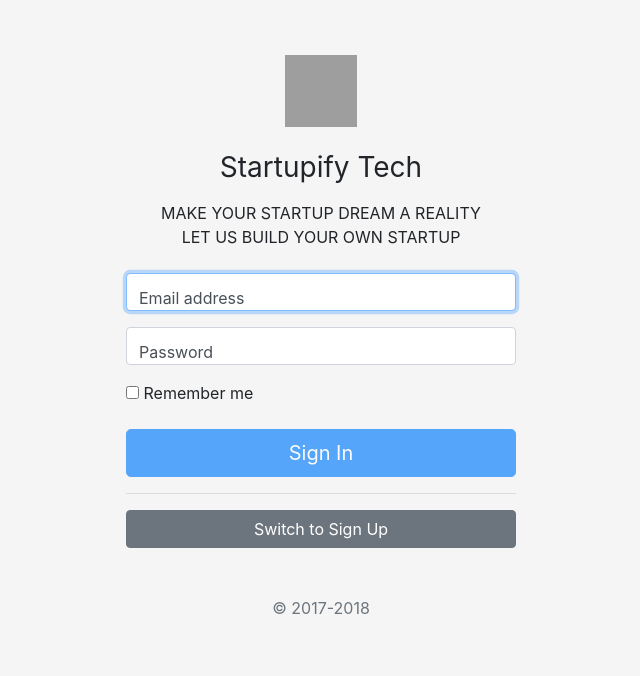
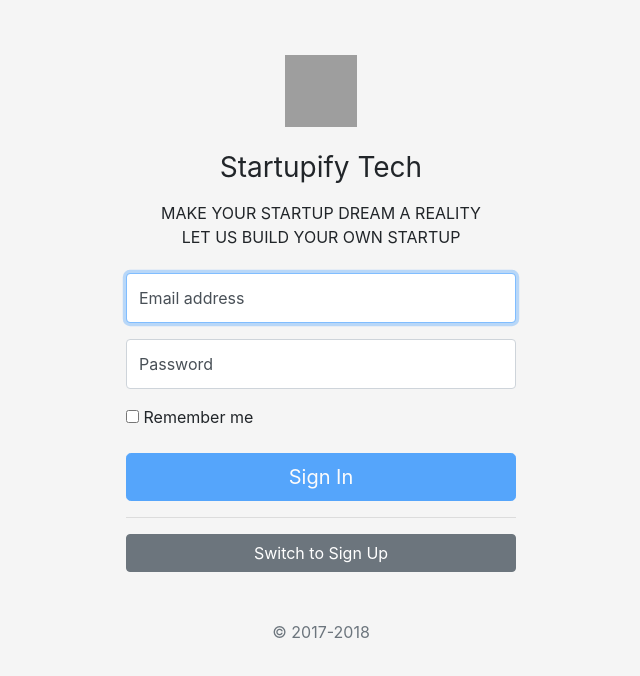
Before and after one commit to startupify-tech/angular-mini-modules, an Angular app: page / in a window 1280 px wide. Shown: the top 676 px of the page, without its empty margins (319-959 px from the left). Built offline with nearby package versions, Linux system fonts and the light colour scheme; grey boxes are pictures that could not be loaded.

Commit message:
some UI changes

```diff
--- a/angular.json
+++ b/angular.json
@@ -27,9 +27,7 @@
               "node_modules/bootstrap/dist/css/bootstrap.css",
               "src/styles.css"
             ],
-            "scripts": [
-              "node_modules/bootstrap/dist/js/bootstrap.js"
-            ]
+            "scripts": []
           },
           "configurations": {
             "production": {
--- a/src/app/auth/auth.component.css
+++ b/src/app/auth/auth.component.css
@@ -28,6 +28,11 @@
 .form-label-group > input,
 .form-label-group > label {
   padding: var(--input-padding-y) var(--input-padding-x);
+}
+
+/* this is the only change that was needed */
+.form-label-group > input{
+  height: auto;
 }
 
 .form-label-group > label {
--- a/src/app/notification/dropdown/dropdown.component.css
+++ b/src/app/notification/dropdown/dropdown.component.css
@@ -1,5 +1,7 @@
 #bell{
-  border-radius: 10px;
+  border-radius: 30px;
+  padding-left: 5px;
+  padding-right: 5px;
 }
 #bell:focus{
   box-shadow: none;
--- a/src/app/notification/dropdown/dropdown.component.html
+++ b/src/app/notification/dropdown/dropdown.component.html
@@ -1,6 +1,6 @@
 <div class="btn-group" appDropdown>
   <button type="button" class="btn btn-secondary" data-toggle="dropdown" aria-haspopup="true" aria-expanded="false" id="bell">
-    <!-- <i class='far fa-bell'></i> -->Bell
+    <img src="assets/bell.png" alt="Bell" style="width:25px;height:25px">
   </button>
 
   <div class="dropdown-menu dropdown-menu-right" *ngIf="notifications.length">
--- a/src/index.html
+++ b/src/index.html
@@ -6,7 +6,6 @@
   <base href="/">
   <meta name="viewport" content="width=device-width, initial-scale=1, shrink-to-fit=no">
   <link rel="icon" type="image/x-icon" href="favicon.ico">
-  <!-- <script src="https://kit.fontawesome.com/cc101e8759.js" crossorigin="anonymous"></script> -->
 </head>
 <body>
   <app-root></app-root>
--- a/src/styles.css
+++ b/src/styles.css
@@ -1,4 +1,8 @@
 /* You can add global styles to this file, and also import other style files */
+html,
+body {
+  height: 100%;
+}
 :root {
   --input-padding-x: .75rem;
   --input-padding-y: .75rem;
```
Also changed, not shown: src/assets/bell.png (added).
